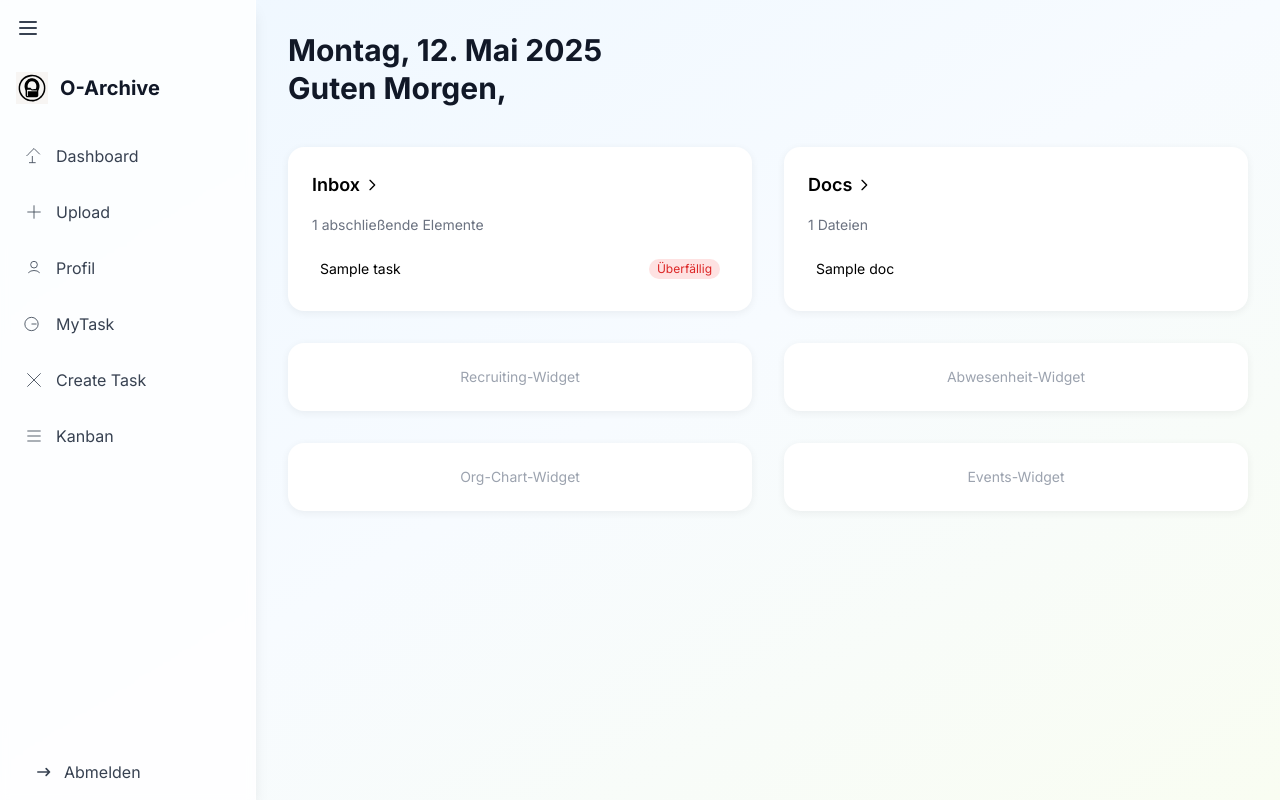
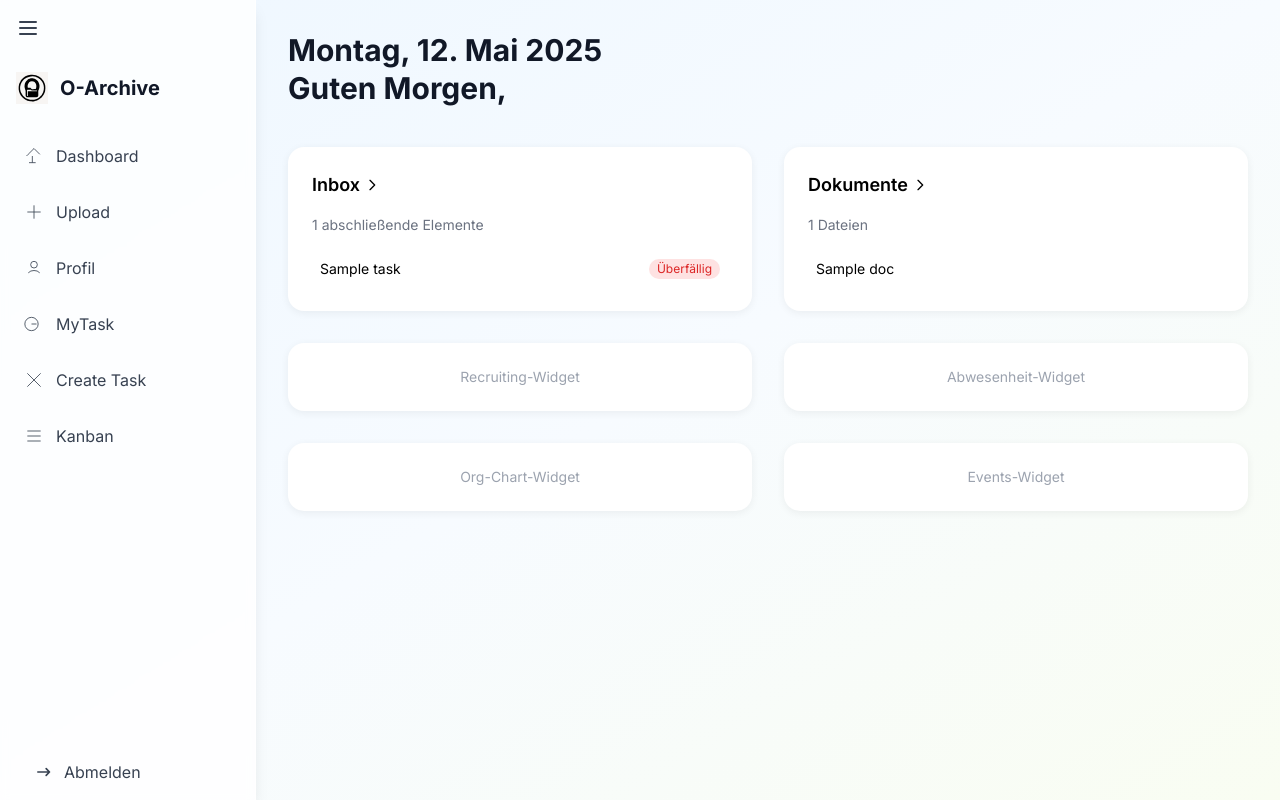
Before and after one commit to Visionz73/privatevault, a PHP site: template templates/dashboard.php in a window 1280 px wide. Run offline with PHP 8.4, Linux system fonts and the light colour scheme; the template is opened without the code that fills it: most values are stand-ins (such as "Sample title", 1, 10 or a date in 2020); data that the repository does not hold is empty; some libraries are stand-ins or nearby versions.

Commit message:
check back

```diff
--- a/templates/dashboard.php
+++ b/templates/dashboard.php
@@ -64,7 +64,7 @@
       <!-- Dokumente Widget ----------------------------------------------->
       <article class="bg-white rounded-2xl shadow-[0_2px_8px_rgba(0,0,0,0.06)] p-6 flex flex-col">
         <a href="profile.php?tab=documents" class="group inline-flex items-center mb-4">
-          <h2 class="text-lg font-semibold mr-1">Docs</h2>
+          <h2 class="text-lg font-semibold mr-1">Dokumente</h2>
           <svg xmlns="http://www.w3.org/2000/svg" class="h-4 w-4 text-primary transition-transform group-hover:translate-x-1" fill="none" viewBox="0 0 24 24" stroke="currentColor"><path stroke-linecap="round" stroke-linejoin="round" stroke-width="2" d="M9 5l7 7-7 7"/></svg>
         </a>
         <p class="text-sm text-gray-500 mb-4"><?= $docCount ?> Dateien</p>
```
